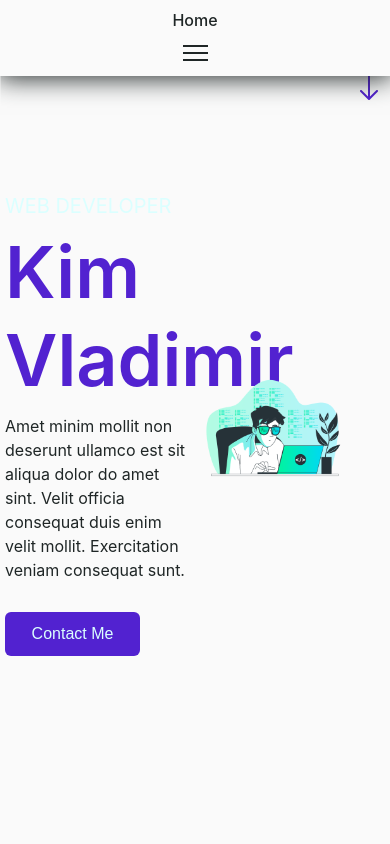
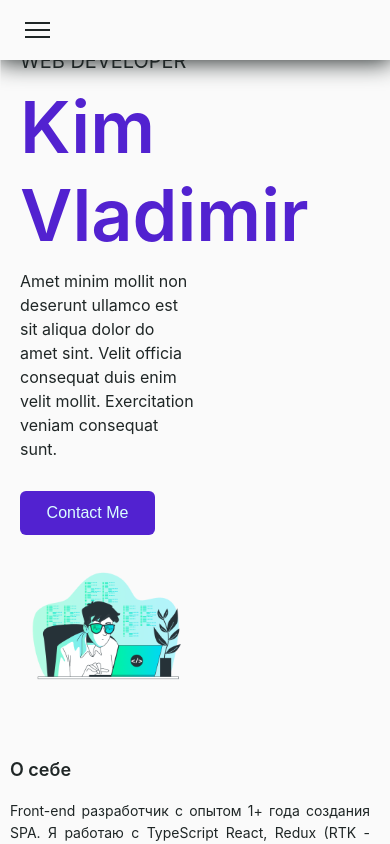
Before and after one commit to Vaone/portfolio, a React (Vite) app: page / in a window 390 px wide. Shown: the top 844 px of the page. Built offline with nearby package versions, Linux system fonts and the light colour scheme.

Commit message:
Adaptive: - useMedia hook provide media query - add padding for container - hide homeName for header

```diff
--- a/src/components/Container.tsx
+++ b/src/components/Container.tsx
@@ -9,19 +9,21 @@ export const Container = styled.div`
 
   @media (max-width: 1200px) {
     max-width: 900px;
+    padding: 0 20px;
   }
 
   @media (max-width: 992px) {
     max-width: 700px;
+    padding: 0 25px;
   }
 
   @media (max-width: 768px) {
     max-width: 100%;
-    padding: 0 10px;
+    padding: 0 30px;
   }
 
   @media (max-width: 576px) {
     margin: 50px auto 0 auto;
-    padding: 0 5px;
+    padding: 0 20px;
   }
 `
--- a/src/components/header/Header.tsx
+++ b/src/components/header/Header.tsx
@@ -4,7 +4,7 @@ import { Container } from '@/components/Container'
 import { NavLinks } from '@/components/nav/NabLinks'
 import { NavigationMenu } from '@/components/nav/Nav'
 import { NavButton } from '@/components/nav/NavButton'
-import { useMediaQuery } from '@/hooks/useMediaQuery'
+import { useMedia } from '@/hooks/useMedia'
 import { styled } from 'styled-components'
 
 type Props = {
@@ -17,15 +17,14 @@ export const Header = ({ onThemeChange }: Props) => {
   const toggleMenu = () => {
     setIsOpen(!isOpen)
   }
-
-  const isSmallScreen = useMediaQuery('(max-width: 768px)')
+  const { isPhoneScreen, isTabletScreen } = useMedia()
 
   return (
     <StyledHeader>
       <Container>
-        <StyledLinkHome>Home</StyledLinkHome>
+        {!isPhoneScreen && <StyledLinkHome>Home</StyledLinkHome>}
         <StyledNav>
-          {isSmallScreen ? (
+          {isTabletScreen ? (
             <>
               <NavButton onClick={toggleMenu} />
               <NavigationMenu isOpen={isOpen} onClose={toggleMenu} onThemeChange={onThemeChange} />
@@ -58,12 +57,6 @@ const StyledHeader = styled.header`
     @media (max-width: 768px) {
       height: 60px;
     }
-
-    @media (max-width: 480px) {
-      flex-direction: column;
-      height: auto;
-      padding: 10px;
-    }
   }
 `
 const StyledNav = styled.nav`
--- /dev/null
+++ b/src/hooks/useMedia.ts
@@ -0,0 +1,8 @@
+import { useMediaQuery } from '@/hooks/useMediaQuery'
+
+export const useMedia = () => {
+  const isPhoneScreen = useMediaQuery('(max-width: 480px)')
+  const isTabletScreen = useMediaQuery('(max-width: 768px)')
+
+  return { isPhoneScreen, isTabletScreen }
+}
--- a/src/pages/main/Main.tsx
+++ b/src/pages/main/Main.tsx
@@ -2,9 +2,12 @@ import arrow from '@/assets/images/arrow.svg'
 import heroWebp from '@/assets/images/welcomepage.webp'
 import { Button } from '@/components/Button/Button'
 import { Container } from '@/components/Container'
+import { useMedia } from '@/hooks/useMedia'
 import { styled } from 'styled-components'
 
 export const Main = ({}) => {
+  const { isTabletScreen } = useMedia()
+
   return (
     <StyledMain>
       <Container>
@@ -18,8 +21,9 @@ export const Main = ({}) => {
           <Button>Contact Me</Button>
         </StyledLeftSide>
         <StyledRightSide>
-          <img alt={'backgoundImage'} src={heroWebp} />
+          <img alt={'backgroundImage'} src={heroWebp} />
         </StyledRightSide>
+        {!isTabletScreen && (
           <StyledArrowImage>
             <svg
               fill={'currentColor'}
@@ -31,22 +35,25 @@ export const Main = ({}) => {
               <use xlinkHref={`${arrow}#arrow`} />
             </svg>
           </StyledArrowImage>
+        )}
       </Container>
     </StyledMain>
   )
 }
 
 const StyledMain = styled.section`
+  height: 750px;
+
+  @media (max-width: 768px) {
+    height: auto;
+  }
+
   & > div {
     display: flex;
-    height: 750px;
     position: relative;
-  }
 
-  @media (min-width: 768px) {
-    & > div {
-      flex-direction: row;
-      height: 750px;
+    @media (max-width: 650px) {
+      flex-direction: column;
     }
   }
 `
@@ -76,15 +83,15 @@ const StyledLeftSide = styled.div`
     font-size: 20px;
     font-weight: 400;
     line-height: 23px;
-    color: ${({ theme }) => theme.colors.SecondaryFont};
+    color: ${({ theme }) => theme.colors.PrimaryFont};
     margin-bottom: 10px;
   }
 
   h2 {
     background: ${({ theme }) => theme.colors.Primary};
+    color: ${({ theme }) => theme.colors.PrimaryFont};
     -webkit-background-clip: text;
     -webkit-text-fill-color: transparent;
-    color: transparent;
     display: table;
 
     font-size: 72px;
```
Lines whose indentation alone changed are shown as unchanged.
